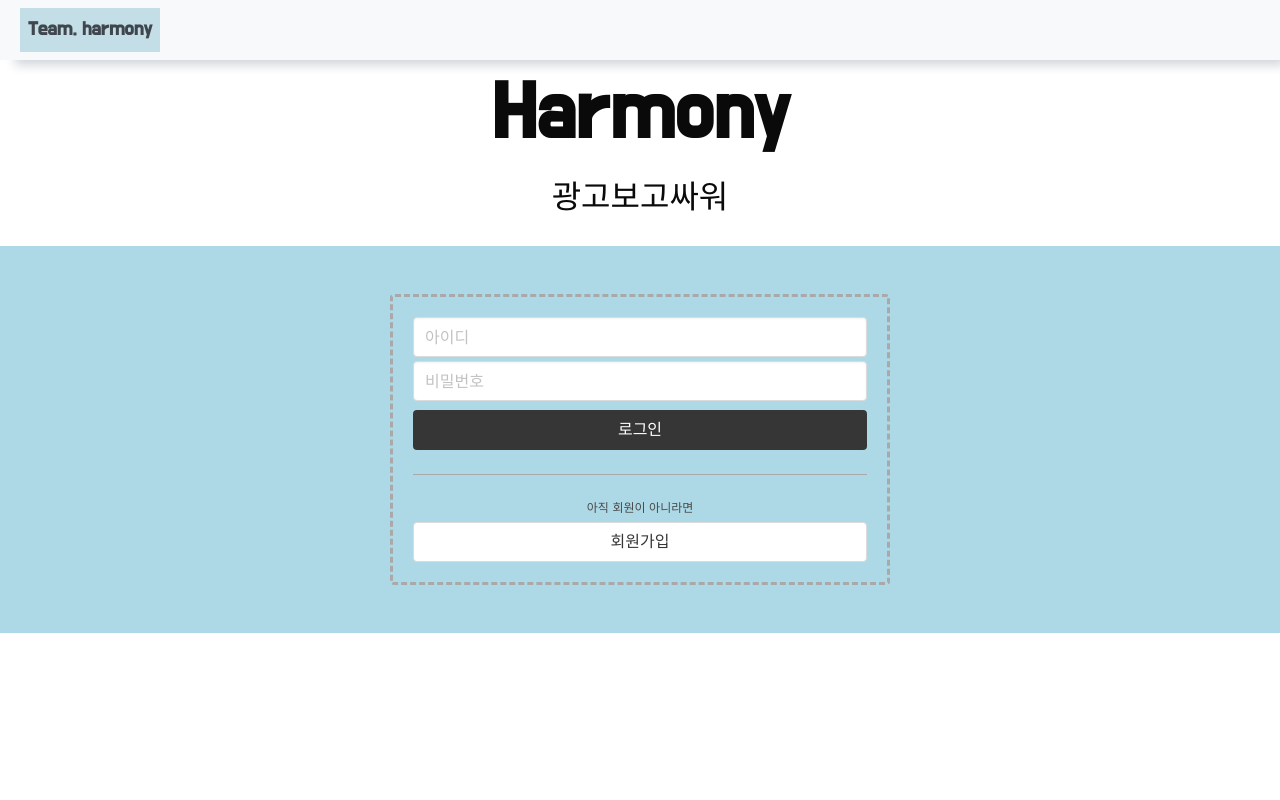
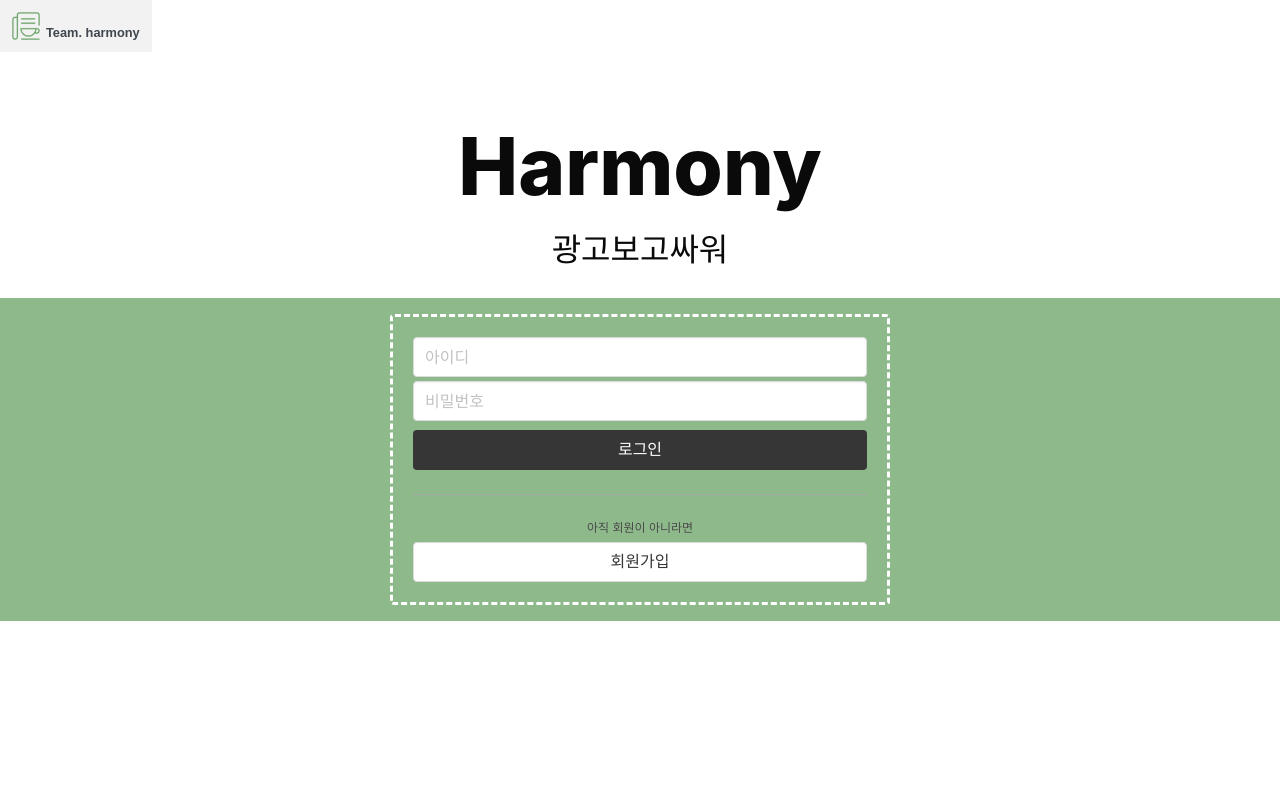
Before and after one commit to enyo9rt/news_community, a Flask app: page /login in a window 1280 px wide. Run offline with Flask 2, Linux system fonts and the light colour scheme; some libraries are stand-ins or nearby versions.

Commit message:
Design: navbar 통일, 기타 수정

```diff
--- a/static/base.css
+++ b/static/base.css
@@ -59,3 +59,14 @@ body {
 .logout_icon:hover {
     color: #3f464d;
 }
+
+.login_icon {
+    margin-top: 18px;
+    margin-right: 25px;
+    color: rgba(114, 168, 110, 0.8);
+    transform: scale(1.4);
+}
+
+.login_icon:hover {
+    color: #3f464d;
+}
--- a/static/login.css
+++ b/static/login.css
@@ -1,3 +1,9 @@
+body {
+    background-color: white;
+    min-height: 100vh;
+    padding-top: 3.25rem;
+}
+
 button {
     font-family: 'Do Hyeon', sans-serif;
 }
@@ -7,7 +13,7 @@ button {
 }
 
 .login-wrap {
-    background: lightblue;
+    background: rgba(114, 168, 110, 0.8);
 }
 
 .login-title {
@@ -22,7 +28,7 @@ button {
 .form-area {
     width: 500px;
     margin: auto;
-    border: darkgray 3px dashed;
+    border: #ffffff 3px dashed;
     border-radius: 1%;
     padding: 20px;
 }
--- a/static/style.css
+++ b/static/style.css
@@ -13,6 +13,19 @@ h1 {
 
     margin-top: 20px;
 }
+
+.navbar {
+    max-height: 3.25rem;
+}
+
+.navbar-brand {
+    margin-top: -12px;
+}
+
+.navbar_icon {
+    margin-top: -24px;
+}
+
 .mytitle {
     width: 100%;
     height: 650px;
@@ -98,25 +111,25 @@ h1 {
 }
 
 
-header{
-  width: 100%;
-  height: 60px;
-  background-color: #f8f9fa;
-  box-shadow: 10px 10px 10px -5px rgba(25, 42, 70, .2);
-  position: fixed; /* 스크롤 처리가 안되도록 position: fixed설정해줌 */
-  top: 0;
-  left: 0px;
-    z-index: 100;
-}
+/*header{*/
+/*  width: 100%;*/
+/*  height: 60px;*/
+/*  background-color: #f8f9fa;*/
+/*  box-shadow: 10px 10px 10px -5px rgba(25, 42, 70, .2);*/
+/*  position: fixed; !* 스크롤 처리가 안되도록 position: fixed설정해줌 *!*/
+/*  top: 0;*/
+/*  left: 0px;*/
+/*    z-index: 100;*/
+/*}*/
 
-.head-container{
-  width: 100%;
-  height: 100%;
-  display: flex; /* 안에거를 수평 정렬해야 해서 */
-  justify-content: space-between;
-  align-items: center;
-    margin-left: 20px;
-}
+/*.head-container{*/
+/*  width: 100%;*/
+/*  height: 100%;*/
+/*  display: flex; !* 안에거를 수평 정렬해야 해서 *!*/
+/*  justify-content: space-between;*/
+/*  align-items: center;*/
+/*    margin-left: 20px;*/
+/*}*/
 
 .inner {
   width: 100%;
--- a/templates/login.html
+++ b/templates/login.html
@@ -1,24 +1,27 @@
 <!DOCTYPE html>
 <html lang="en">
 <head>
-
-    <!-- Webpage Title -->
+    <meta charset="utf-8">
+    <meta name="viewport" content="width=device-width, initial-scale=1, shrink-to-fit=no">
     <title>할머니의 따뜻한 사랑</title>
 
-    <!-- Required meta tags -->
-    <meta charset="utf-8">
-    <meta name="viewport" content="width=device-width, initial-scale=1, shrink-to-fit=no">
-
+    <!-- link 모음 -->
     <!-- Bulma CSS -->
     <link rel="stylesheet" href="https://cdn.jsdelivr.net/npm/bulma@0.9.1/css/bulma.min.css">
+    <!-- Googole Font -->
+    <link rel="preconnect" href="https://fonts.googleapis.com">
+    <link rel="preconnect" href="https://fonts.gstatic.com" crossorigin>
     <link href="https://fonts.googleapis.com/css2?family=Do+Hyeon&amp;display=swap" rel="stylesheet">
-    <link rel="stylesheet" href="../static/style.css">
+
+    <link rel="stylesheet" href="/static/base.css"/>
     <link rel="stylesheet" href="../static/login.css" />
-    <link rel="preconnect" href="https://fonts.googleapis.com">
 
-    <!-- JS -->
+    <!-- script 모음 -->
+    <!-- jQuery -->
     <script src="https://ajax.googleapis.com/ajax/libs/jquery/3.4.1/jquery.min.js"></script>
     <script src="https://cdnjs.cloudflare.com/ajax/libs/jquery-cookie/1.4.1/jquery.cookie.js"></script>
+    <!-- Font Awesome CSS -->
+    <script src="https://kit.fontawesome.com/f6788aacd4.js" crossorigin="anonymous"></script>
 
     <script>
         // {% if msg %}
@@ -167,14 +170,18 @@
         }
     </script>
 </head>
-<body>
-<header>
-    <div class="inner">
-        <div class="head-container">
-            <div class="head-brand"><a href="/">Team. harmony</a></div>
-        </div>
+
+<body class="has-navbar-fixed-top">
+<nav class="navbar is-fixed-top is-white" role="navigation" aria-label="main navigation">
+    <div class="navbar-brand">
+        <a class="navbar-item" href="/">
+            <img src="../static/logo.png"/>
+            <strong class="navbar_text"
+                    style="">Team. harmony</strong>
+        </a>
     </div>
-</header>
+</nav>
+
 <div class="login-wrap">
     <section class="hero is-small is-white">
         <div class="hero-body">
```
Also changed, not shown: static/detail.css (+15 -14 lines), static/mystyle.css (+10 -2 lines), templates/detail.html (+22 -12 lines), templates/index.html (+45 -28 lines), templates/profile.html (+107 -41 lines).
